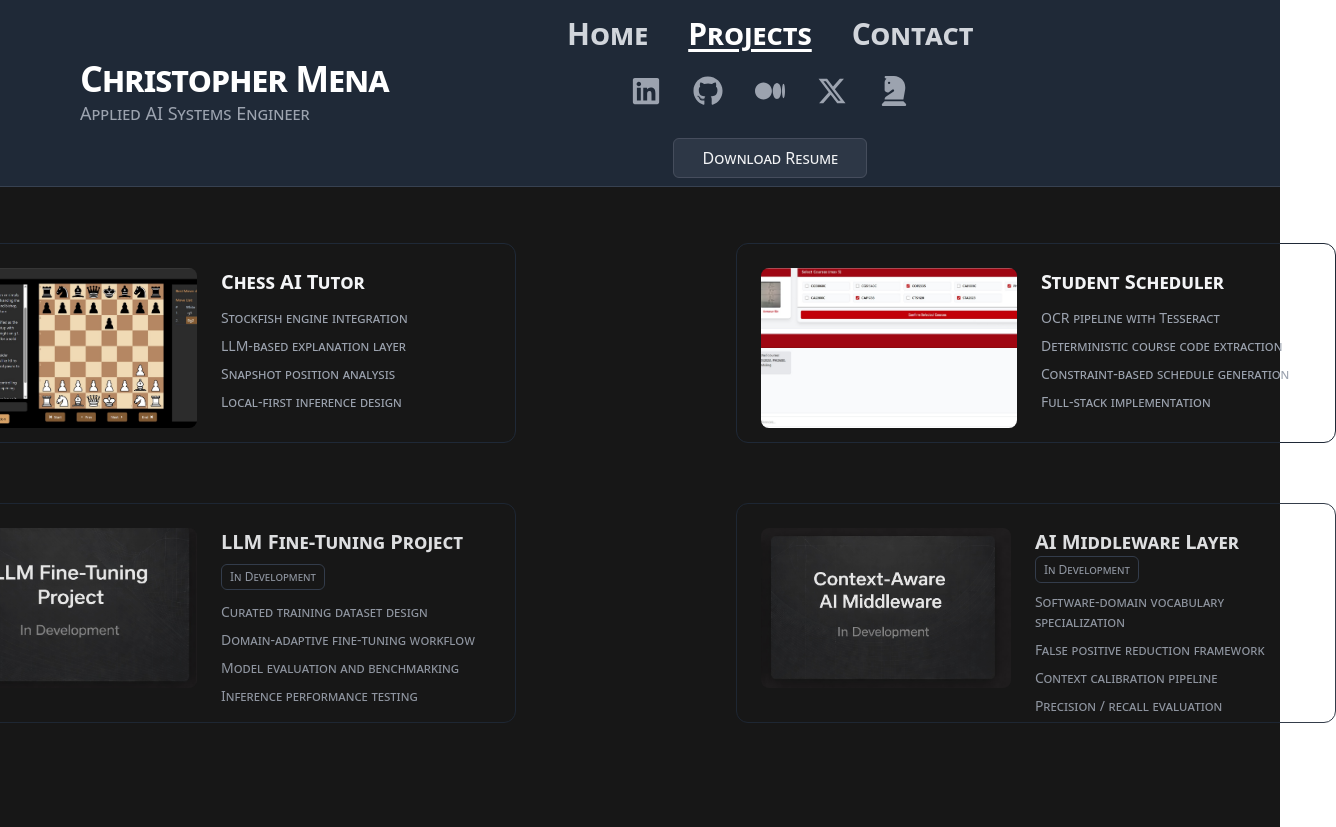
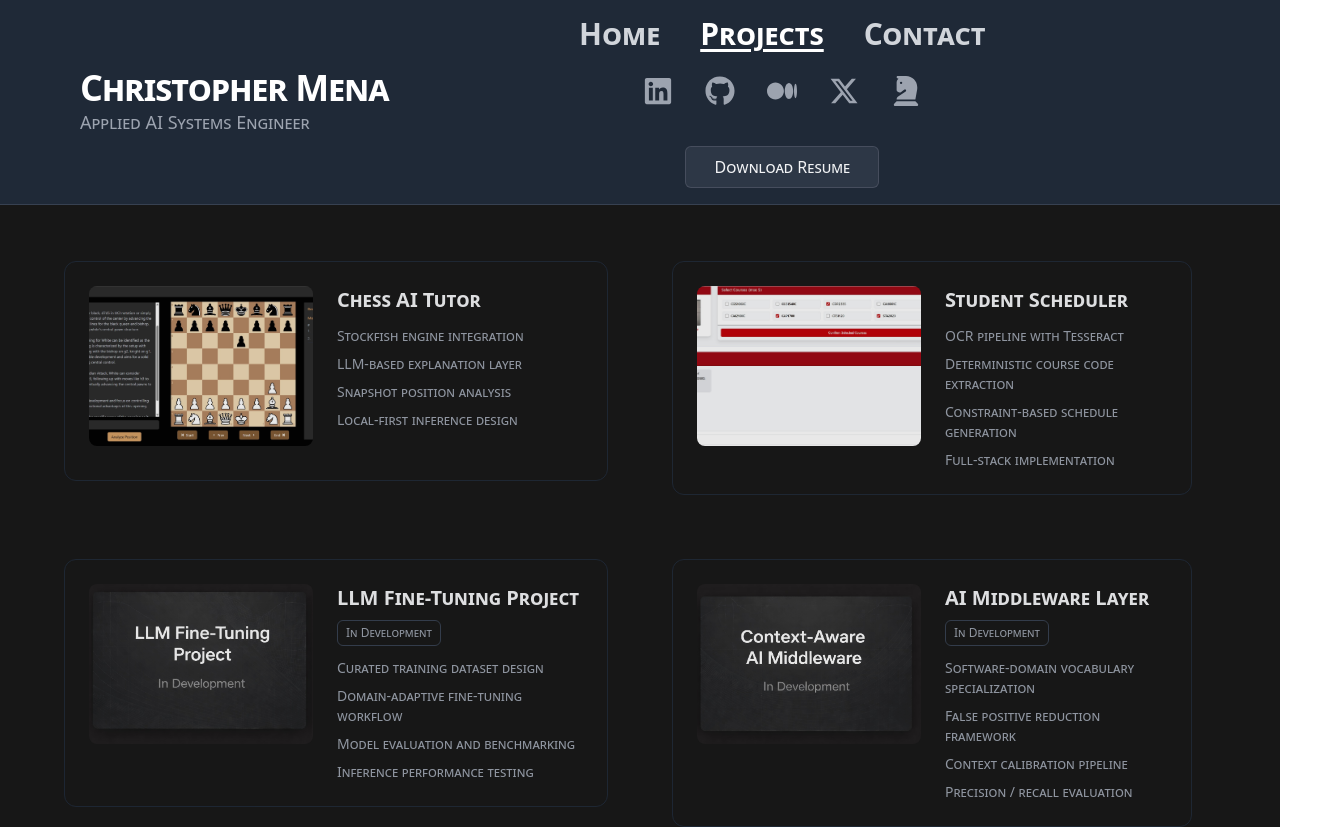
Before and after one commit to ChrisDevAI/portfolio-website, a Next.js app: page /projects in a window 1280 px wide. Shown: the top 827 px of the page, 1336 px wide, since content can reach past the window. Built offline with nearby package versions, Linux system fonts and the light colour scheme.

Commit message:
Update portfolio content and resume

```diff
--- a/components/Layout.js
+++ b/components/Layout.js
@@ -15,20 +15,22 @@ export default function Layout({ children }) {
   return (
     <div className="min-h-screen flex flex-col bg-neutral-900 text-gray-100">
       <header className="bg-gray-800 py-4 border-b border-gray-700">
-        <div className="flex items-center px-20">
+        <div className="flex flex-col md:flex-row md:items-center px-4 sm:px-6 md:px-20 gap-6">
           {/* Left: Identity (true left aligned) */}
-          <Link href="/" className="flex flex-col leading-tight">
-            <span className="text-3xl md:text-4xl font-bold text-white tracking-tight">
+          <Link href="/" className="flex flex-col leading-tight text-center md:text-left">
+            <span className="text-2xl sm:text-3xl md:text-4xl font-bold text-white tracking-tight">
               Christopher Mena
             </span>
-            <span className="text-base md:text-lg text-gray-400">Applied AI Systems Engineer</span>
+            <span className="text-sm sm:text-base md:text-lg text-gray-400">
+              Applied AI Systems Engineer
+            </span>
           </Link>
 
           {/* Right: Everything else stays centered inside max width */}
           <div className="flex-1">
-            <div className="max-w-5xl -ml-12 mr-auto flex flex-col items-center">
+            <div className="max-w-5xl mx-auto md:-ml-12 md:mr-auto flex flex-col items-center">
               {/* Navigation */}
-              <nav className="flex gap-10 text-3xl font-semibold mb-6">
+              <nav className="flex flex-wrap justify-center gap-4 sm:gap-6 md:gap-10 text-lg sm:text-2xl md:text-3xl font-semibold mb-4 md:mb-6">
                 {navItems.map((item) => (
                   <Link
                     key={item.path}
@@ -48,12 +50,11 @@ export default function Layout({ children }) {
               <SocialIcons />
 
               {/* Download CV */}
-              <div className="mt-2">
+              <div className="mt-3 md:mt-2">
                 <a
                   href="/resume/Christopher_Mena_Resume.pdf"
                   download="Christopher_Mena_Resume.pdf"
-                  className="px-7 py-2 rounded-md bg-gray-700/60 border border-gray-500/40
-            hover:bg-gray-600/60 hover:border-gray-400/60 transition font-medium backdrop-blur-sm"
+                  className="inline-block px-5 sm:px-7 py-2 rounded-md bg-gray-700/60 border border-gray-500/40 hover:bg-gray-600/60 hover:border-gray-400/60 transition font-medium backdrop-blur-sm text-sm sm:text-base"
                 >
                   Download Resume
                 </a>
@@ -64,8 +65,17 @@ export default function Layout({ children }) {
       </header>
 
       {/* Content Container */}
+      {/* Content Container */}
       <main className="flex-grow px-4 py-10">
-        <div className="max-w-4xl mx-auto">{children}</div>
+        <div
+          className={
+            router.pathname === "/projects"
+              ? "max-w-6xl mx-auto w-full"
+              : "max-w-4xl mx-auto w-full"
+          }
+        >
+          {children}
+        </div>
       </main>
 
       <footer className="bg-gray-800 text-center p-4 text-sm text-gray-400 border-t border-gray-700">
--- a/pages/index.js
+++ b/pages/index.js
@@ -1,3 +1,5 @@
+// pages/index.js
+
 export default function Home() {
   return (
     <section className="pt-4 px-6 max-w-4xl mx-auto space-y-10">
--- a/pages/projects.js
+++ b/pages/projects.js
@@ -1,7 +1,63 @@
+// pages/projects.js
+
 import Head from "next/head";
-import Link from "next/link";
 
 export default function Projects() {
+  const projects = [
+    {
+      title: "Chess AI Tutor",
+      href: "https://github.com/ChrisDevAI/chess-ai-tutor",
+      image: "/screenshots/HeroChessAI.jpg",
+      alt: "Chess AI Tutor Screenshot",
+      bullets: [
+        "Stockfish engine integration",
+        "LLM-based explanation layer",
+        "Snapshot position analysis",
+        "Local-first inference design",
+      ],
+      inDevelopment: false,
+    },
+    {
+      title: "Student Scheduler",
+      href: "https://github.com/ChrisDevAI/student-scheduler-planner",
+      image: "/screenshots/HeroStudentScheduler.jpg",
+      alt: "Student Scheduler Screenshot",
+      bullets: [
+        "OCR pipeline with Tesseract",
+        "Deterministic course code extraction",
+        "Constraint-based schedule generation",
+        "Full-stack implementation",
+      ],
+      inDevelopment: false,
+    },
+    {
+      title: "LLM Fine-Tuning Project",
+      href: null,
+      image: "/screenshots/heroproject3.jpg",
+      alt: "Fine-Tuning Project Screenshot",
+      bullets: [
+        "Curated training dataset design",
+        "Domain-adaptive fine-tuning workflow",
+        "Model evaluation and benchmarking",
+        "Inference performance testing",
+      ],
+      inDevelopment: true,
+    },
+    {
+      title: "AI Middleware Layer",
+      href: null,
+      image: "/screenshots/heroproject4.jpg",
+      alt: "AI Middleware Project Screenshot",
+      bullets: [
+        "Software-domain vocabulary specialization",
+        "False positive reduction framework",
+        "Context calibration pipeline",
+        "Precision / recall evaluation",
+      ],
+      inDevelopment: true,
+    },
+  ];
+
   return (
     <>
       <Head>
@@ -12,130 +68,61 @@ export default function Projects() {
         />
       </Head>
 
-      <main className="px-6 pt-4 pb-24">
-        {/* Positioning Canvas */}
-        <div className="relative max-w-6xl h-[900px]">
-          {/* Chess AI Tutor */}
-          <a
-            href="https://github.com/ChrisDevAI/chess-ai-tutor"
-            target="_blank"
-            rel="noopener noreferrer"
-            className="group block absolute left-[-300px] top-[0px]"
-          >
-            <div className="rounded-xl border border-gray-800 p-6 hover:border-gray-600 transition w-[600px] h-[200px]">
-              <div className="flex gap-6 items-start">
+      <main className="px-4 sm:px-6 pt-4 pb-24">
+        <div className="max-w-6xl mx-auto grid grid-cols-1 md:grid-cols-2 gap-10 md:gap-16">
+          {projects.map((project, index) => {
+            const card = (
+              <div className="rounded-xl border border-gray-800 p-4 sm:p-6 hover:border-gray-600 transition min-h-[200px] sm:min-h-[220px] opacity-90">
+                <div className="flex flex-col sm:flex-row gap-4 sm:gap-6 items-start">
                   <img
-                  src="/screenshots/HeroChessAI.jpg"
-                  alt="Chess AI Tutor Screenshot"
-                  className="rounded-lg w-64 h-40 object-cover"
+                    src={project.image}
+                    alt={project.alt}
+                    className="rounded-lg w-full sm:w-48 md:w-56 h-40 object-cover flex-shrink-0"
                   />
 
-                <div className="space-y-3">
-                  <h2 className="text-xl font-semibold text-gray-100 group-hover:text-white transition">
-                    Chess AI Tutor
-                  </h2>
+                  <div className="space-y-3 min-w-0 flex-1">
+                    <div className="space-y-2">
+                      <h2 className="text-xl font-semibold text-gray-100">{project.title}</h2>
+
+                      {project.inDevelopment && (
+                        <span className="inline-block w-fit text-xs px-2 py-1 rounded-md border border-gray-700 text-gray-400">
+                          In Development
+                        </span>
+                      )}
+                    </div>
 
                     <ul className="space-y-2 text-gray-400 text-sm">
-                    <li>Stockfish engine integration</li>
-                    <li>LLM-based explanation layer</li>
-                    <li>Snapshot position analysis</li>
-                    <li>Local-first inference design</li>
+                      {project.bullets.map((bullet) => (
+                        <li key={bullet}>{bullet}</li>
+                      ))}
                     </ul>
                   </div>
                 </div>
               </div>
-          </a>
+            );
 
-          {/* Student Scheduler */}
+            const columnOffsetClass = index % 2 === 0 ? "md:-ml-6" : "";
+
+            if (project.href) {
+              return (
                 <a
-            href="https://github.com/ChrisDevAI/student-scheduler-planner"
+                  key={project.title}
+                  href={project.href}
                   target="_blank"
                   rel="noopener noreferrer"
-            className="group block absolute left-[520px] top-[0px]"
+                  className={`group block ${columnOffsetClass}`}
                 >
-            <div className="rounded-xl border border-gray-800 p-6 hover:border-gray-600 transition w-[600px] h-[200px]">
-              <div className="flex gap-6 items-start">
-                <img
-                  src="/screenshots/HeroStudentScheduler.jpg"
-                  alt="Student Scheduler Screenshot"
-                  className="rounded-lg w-64 h-40 object-cover"
-                />
+                  {card}
+                </a>
+              );
+            }
 
-                <div className="space-y-3">
-                  <h2 className="text-xl font-semibold text-gray-100 group-hover:text-white transition">
-                    Student Scheduler
-                  </h2>
-
-                  <ul className="space-y-2 text-gray-400 text-sm">
-                    <li>OCR pipeline with Tesseract</li>
-                    <li>Deterministic course code extraction</li>
-                    <li>Constraint-based schedule generation</li>
-                    <li>Full-stack implementation</li>
-                  </ul>
+            return (
+              <div key={project.title} className={columnOffsetClass}>
+                {card}
               </div>
-              </div>
-            </div>
-          </a>
-
-          {/* Fine-Tuning Project */}
-          <div className="absolute left-[-300px] top-[260px]">
-            <div className="rounded-xl border border-gray-800 p-6 w-[600px] h-[220px] opacity-90">
-              <div className="flex gap-6 items-start">
-                <img
-                  src="/screenshots/heroproject3.jpg"
-                  alt="Fine-Tuning Project Screenshot"
-                  className="rounded-lg w-64 h-40 object-cover"
-                />
-
-                <div className="space-y-3">
-                  <div className="space-y-2">
-                    <h2 className="text-xl font-semibold text-gray-100 whitespace-nowrap">
-                      LLM Fine-Tuning Project
-                    </h2>
-                    <span className="inline-block w-fit text-xs px-2 py-1 rounded-md border border-gray-700 text-gray-400">
-                      In Development
-                    </span>
-                  </div>
-
-                  <ul className="space-y-2 text-gray-400 text-sm">
-                    <li>Curated training dataset design</li>
-                    <li>Domain-adaptive fine-tuning workflow</li>
-                    <li>Model evaluation and benchmarking</li>
-                    <li>Inference performance testing</li>
-                  </ul>
-                </div>
-              </div>
-            </div>
-          </div>
-
-          {/* AI Middleware */}
-          <div className="group block absolute left-[520px] top-[260px]">
-            <div className="rounded-xl border border-gray-800 p-6 w-[600px] h-[220px] opacity-90">
-              <div className="flex gap-6 items-start">
-                <img
-                  src="/screenshots/heroproject4.jpg"
-                  alt="AI Middleware Project Screenshot"
-                  className="rounded-lg w-64 h-40 object-cover"
-                />
-
-                <div className="space-y-3">
-                  <h2 className="text-xl font-semibold text-gray-100 group-hover:text-white transition">
-                    AI Middleware Layer
-                  </h2>
-                  <span className="text-xs px-2 py-1 rounded-md border border-gray-700 text-gray-400">
-                    In Development
-                  </span>
-
-                  <ul className="space-y-2 text-gray-400 text-sm">
-                    <li>Software-domain vocabulary specialization</li>
-                    <li>False positive reduction framework</li>
-                    <li>Context calibration pipeline</li>
-                    <li>Precision / recall evaluation</li>
-                  </ul>
-                </div>
-              </div>
-            </div>
-          </div>
+            );
+          })}
         </div>
       </main>
     </>
```
Also changed, not shown: 1 other file (tests, documents, lock files or other folders). Lines whose indentation alone changed are shown as unchanged.
